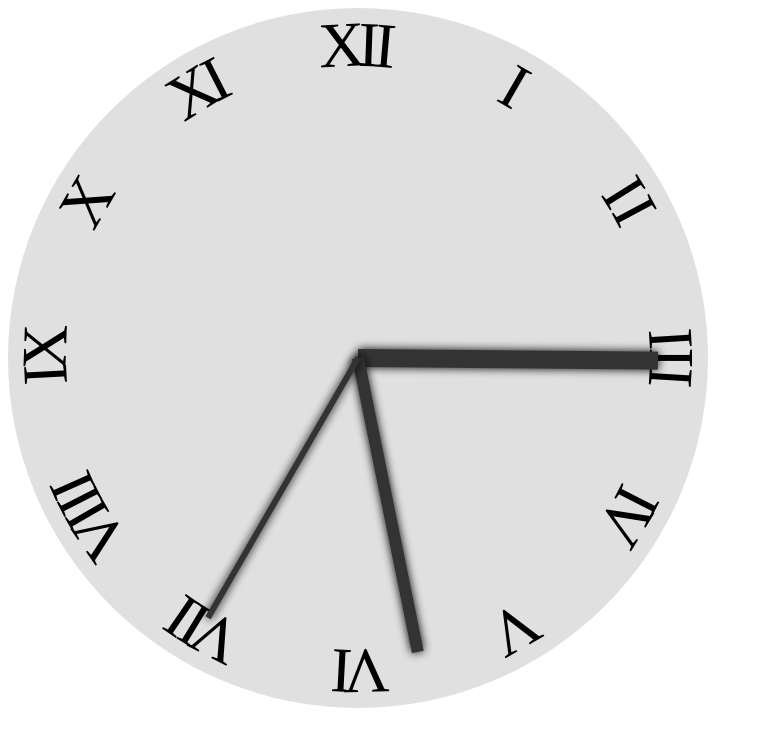
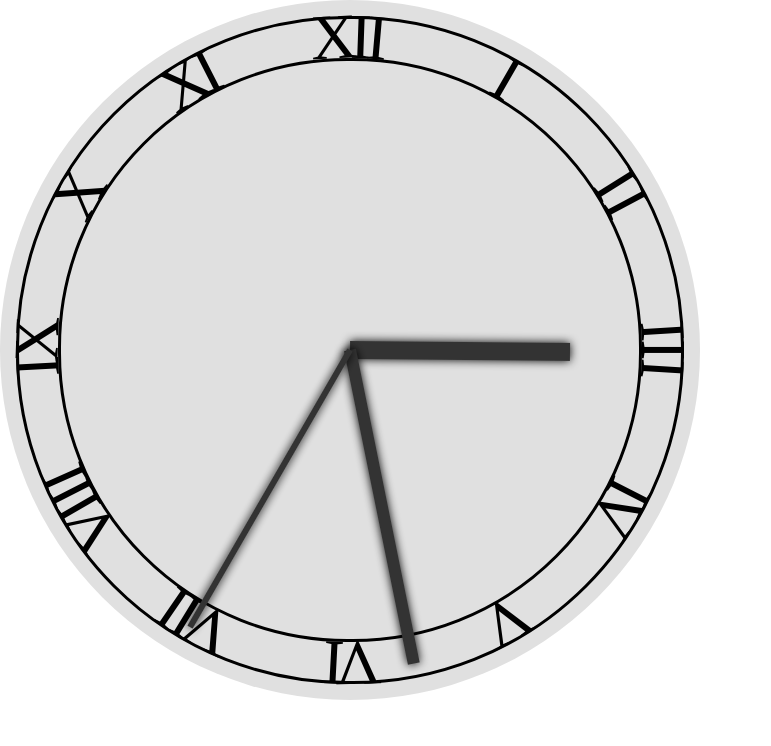
Before and after one commit to rhysyngsun/devderby-07-2012, a plain HTML site: page index.html in a window 1280 px wide. Shown: the whole page, without its empty margins (0-771 px from the left). Drawn offline with Linux system fonts and the light colour scheme.

Commit message:
tweaks for cross browser support

```diff
--- a/index.html
+++ b/index.html
@@ -82,7 +82,13 @@
 					<span>I</span>
 					<span>I</span>
 				</div>
+
 			</div>
+
+			<div class="inner-ring"></div>
+			<div class="outer-ring"></div>
+
+
 
 			<div id="hour-hand" class="hand centered aa"></div>
 			<div id="minute-hand" class="hand centered aa"></div>
--- a/sass/styles.scss
+++ b/sass/styles.scss
@@ -2,6 +2,11 @@
 @import "animations.scss";
 
 $clock-radius: 350px;
+
+body, html {
+	margin: 0;
+	padding: 0;
+}
 
 #clock {
 	background: #E0E0E0;
@@ -16,6 +21,11 @@ $clock-radius: 350px;
 #hours {
 	position:relative;
 	left: 50%;
+
+	span {
+		font-family: Times New Roman;
+	}
+
 	@for $hour from 1 through 12 {
 		div:nth-child(0n+#{$hour}) {
 			position: absolute;
@@ -163,21 +173,36 @@ $clock-radius: 350px;
 
 	/* end hour adjustments */
 
+
+}
+
+$inner-ring-radius: 289px;
+$outer-ring-radius: 331px;
+
 .inner-ring {
-		width: 0;
-		height: 0;
+	position: absolute;
+	width: $inner-ring-radius * 2;
+	height: $inner-ring-radius * 2;
+	left: 50%;
+	top: 50%;
+	margin-left: -($inner-ring-radius + 3);
+	margin-top: -($inner-ring-radius + 3);
 	border: 3px solid black;
-		@include border-radius(350px);
+	@include border-radius($inner-ring-radius);
 }
 
 .outer-ring {
-		width: 0;
-		height: 0;
+	position: absolute;
+	width: $outer-ring-radius * 2;
+	height: $outer-ring-radius * 2;
+	left: 50%;
+	top: 50%;
+	margin-left: -($outer-ring-radius + 3);
+	margin-top: -($outer-ring-radius + 3);
 	border: 3px solid black;
-		@include border-radius(325px);
+	@include border-radius($outer-ring-radius);
 }
 
-}
 
 .centered {
 	position: absolute;
@@ -198,7 +223,7 @@ $clock-radius: 350px;
 #hour-hand {
 	background-color: #333;
 	width: 18px;
-	height: 300px;
+	height: 220px;
 
 	margin-left: -9px;
 
@@ -208,7 +233,7 @@ $clock-radius: 350px;
 #minute-hand {
 	background-color: #333;
 	width: 12px;
-	height: 300px;
+	height: 320px;
 
 	margin-left: -6px;
 
@@ -218,7 +243,7 @@ $clock-radius: 350px;
 #second-hand {
 	background-color: #333;
 	width: 6px;
-	height: 300px;
+	height: 320px;
 
 	margin-left: -3px;
 
```
Also changed, not shown: css/styles.css. Lines whose indentation alone changed are shown as unchanged.
